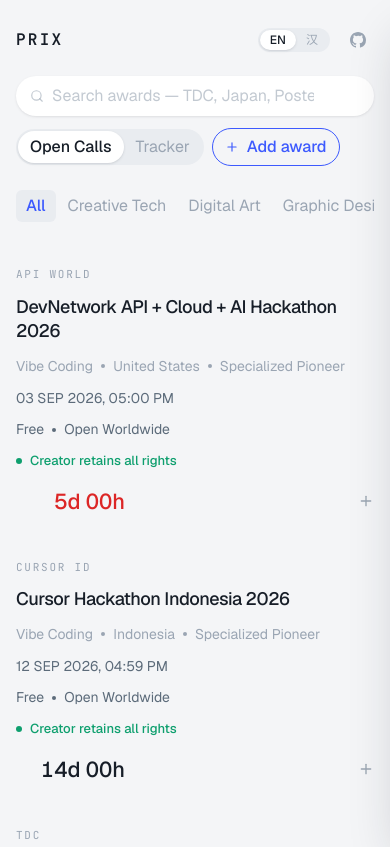
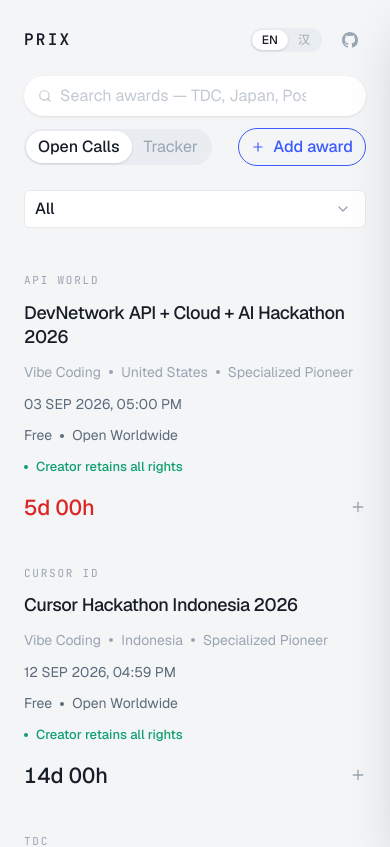
Before and after one commit to Xiling13/PRIX, a React (Vite) app: page / in a window 390 px wide. Shown: the top 847 px of the page. Built offline with nearby package versions, Linux system fonts and the light colour scheme.

Commit message:
Mobile page revision

```diff
--- a/src/components/CompetitionList.tsx
+++ b/src/components/CompetitionList.tsx
@@ -1,9 +1,11 @@
 import { useMemo } from 'react'
 import { useNow } from '../hooks/useNow'
 import { getFinalUtc, isOpen } from '../lib/dates'
+import { cn } from '../lib/cn'
 import { useMessages } from '../lib/i18n'
 import { searchCompetitions } from '../lib/search'
 import { useAllCompetitions, useAppStore } from '../store/useAppStore'
+import { pageX } from '../lib/layout'
 import { CompetitionRow } from './CompetitionRow'
 
 const LIST_GRID =
@@ -34,7 +36,7 @@
   }, [competitions, categoryFilter, searchQuery, now])
 
   return (
-    <div className="px-4 pb-8 sm:px-10 lg:px-14">
+    <div className={cn(pageX, 'pb-8')}>
       <div className={LIST_GRID}>
         {open.length === 0 && (
           <p className="py-16 text-sm text-ink-soft lg:col-span-3">
@@ -68,7 +70,7 @@
         </section>
       )}
 
-      <footer className="mt-10 flex items-center justify-between border-t border-ink/10 pt-4 text-xs text-ink-soft lg:pl-5 lg:pr-5">
+      <footer className="mt-10 flex items-center justify-between border-t border-ink-line pt-4 text-xs text-ink-soft lg:pl-5 lg:pr-5">
         <span>{m.footer.createdBy}</span>
         <span>2026</span>
       </footer>
--- a/src/components/CompetitionRow.tsx
+++ b/src/components/CompetitionRow.tsx
@@ -12,20 +12,9 @@
 import { useMessages } from '../lib/i18n'
 import { localizeCompetition } from '../lib/competitionLocale'
 import { toTitleCase } from '../lib/titleCase'
+import { MetaDot } from './MetaDot'
 import { RightsBadge } from './RightsBadge'
 import { useAppStore } from '../store/useAppStore'
-
-function MetaDot({ tone = 'muted' }: { tone?: 'muted' | 'soft' }) {
-  return (
-    <span
-      className={cn(
-        'mx-2 inline-block size-1 shrink-0 rounded-full',
-        tone === 'soft' ? 'bg-ink-soft' : 'bg-ink-muted',
-      )}
-      aria-hidden
-    />
-  )
-}
 
 export function CompetitionRow({
   competition,
@@ -77,9 +66,9 @@
 
       <p className="flex flex-wrap items-center text-sm text-ink-soft lg:col-start-1 lg:row-start-3 lg:self-end lg:pl-5">
         {meta(m.categories[competition.category])}
-        <MetaDot tone="soft" />
+        <MetaDot tone="soft" className="mx-2" />
         {meta(localized.country)}
-        <MetaDot tone="soft" />
+        <MetaDot tone="soft" className="mx-2" />
         {meta(m.tiers[competition.tier])}
       </p>
 
@@ -90,12 +79,12 @@
               competition.deadlines.timezone,
               lang,
             )
-          : `${m.nextCycle} ${next.year} ${next.quarter}`}
+          : `${meta(m.nextCycle)} ${next.year} ${next.quarter}`}
       </p>
 
       <p className="flex flex-wrap items-center text-sm leading-snug text-ink-muted lg:col-start-2 lg:row-start-2 lg:-translate-y-[1.5px] lg:self-end">
         {meta(formatFee(competition, m))}
-        <MetaDot />
+        <MetaDot className="mx-2" />
         {meta(m.eligibility[competition.eligibility])}
       </p>
 
@@ -107,7 +96,7 @@
       <div className="flex items-center justify-between gap-3 lg:col-start-3 lg:row-start-1 lg:row-span-3 lg:self-center lg:justify-end lg:pr-5">
         <p
           className={cn(
-            'min-w-[7.5ch] shrink-0 text-right text-[1.35rem] font-medium whitespace-nowrap tabular-nums',
+            'min-w-[7.5ch] shrink-0 text-left text-[1.35rem] font-medium whitespace-nowrap tabular-nums lg:text-right',
             urgent && 'text-danger',
             !open && 'text-ink-soft',
           )}
--- a/src/components/Header.tsx
+++ b/src/components/Header.tsx
@@ -3,11 +3,14 @@
 import { Plus, Search } from 'lucide-react'
 import { CATEGORY_TABS, GITHUB_REPO_URL } from '../lib/labels'
 import { cn } from '../lib/cn'
+import { pageX } from '../lib/layout'
 import { useMessages } from '../lib/i18n'
 import { useNow } from '../hooks/useNow'
 import { useAppStore } from '../store/useAppStore'
+import type { Category } from '../types/competition'
 import { Button } from './Button'
 import { GitHubIcon } from './GitHubIcon'
+import { Select } from './Select'
 import { TrackerBackupControls } from './TrackerBackupControls'
 
 function isMac() {
@@ -54,7 +57,7 @@
   }, [])
 
   return (
-    <header className="px-4 pt-6 pb-0 sm:px-10 sm:pt-7 lg:px-14">
+    <header className={cn(pageX, 'pt-6 pb-0 sm:pt-7')}>
       <div className="flex items-center justify-between gap-4">
         <div className="flex items-baseline gap-4">
           <p className="font-mono text-base font-semibold tracking-[0.14em]">
@@ -116,7 +119,7 @@
           </kbd>
         </label>
 
-        <div className="flex shrink-0 items-center gap-2">
+        <div className="flex w-full items-center justify-between gap-2 lg:w-auto lg:justify-start">
           <div className="flex rounded-full bg-muted p-0.5">
             {(
               [
@@ -147,7 +150,18 @@
       </div>
 
       <div className="mt-6 mb-6 flex items-center gap-3">
-        <nav className="flex min-w-0 flex-1 gap-0.5 overflow-x-auto [-ms-overflow-style:none] [scrollbar-width:none] [&::-webkit-scrollbar]:hidden">
+        <Select
+          className="min-w-0 flex-1 min-[480px]:hidden"
+          triggerClassName="rounded-md border border-ink-line bg-surface py-1.5 pr-9 pl-2.5 text-xs font-medium shadow-none focus:ring-2 focus:ring-primary/40"
+          value={categoryFilter}
+          options={categoryTabs.map((tab) => ({
+            value: tab.id,
+            label: m.categories[tab.id],
+          }))}
+          onChange={(id) => setCategoryFilter(id as 'all' | Category)}
+          aria-label={m.header.categoryFilter}
+        />
+        <nav className="hidden min-w-0 flex-1 gap-0.5 overflow-x-auto min-[480px]:flex [-ms-overflow-style:none] [scrollbar-width:none] [&::-webkit-scrollbar]:hidden">
           {categoryTabs.map((tab) => (
             <button
               key={tab.id}
--- /dev/null
+++ b/src/components/MetaDot.tsx
@@ -0,0 +1,31 @@
+import { cn } from '../lib/cn'
+
+const TONE_CLASS = {
+  muted: 'bg-ink-muted',
+  soft: 'bg-ink-soft',
+} as const
+
+const COLOR_CLASS = {
+  safe: 'bg-safe',
+  warn: 'bg-warn',
+  danger: 'bg-danger',
+} as const
+
+type MetaDotProps = {
+  tone?: keyof typeof TONE_CLASS
+  color?: keyof typeof COLOR_CLASS
+  className?: string
+}
+
+export function MetaDot({ tone = 'muted', color, className }: MetaDotProps) {
+  return (
+    <span
+      className={cn(
+        'inline-block size-1 shrink-0 rounded-full',
+        color ? COLOR_CLASS[color] : TONE_CLASS[tone],
+        className,
+      )}
+      aria-hidden
+    />
+  )
+}
--- a/src/components/RightsBadge.tsx
+++ b/src/components/RightsBadge.tsx
@@ -1,6 +1,7 @@
 import { cn } from '../lib/cn'
 import { useMessages } from '../lib/i18n'
 import type { RightsEthics } from '../types/competition'
+import { MetaDot } from './MetaDot'
 
 const TONE: Record<RightsEthics, string> = {
   'creator-retains-all': 'text-safe',
@@ -8,10 +9,13 @@
   'rights-grab-warning': 'text-danger',
 }
 
-const DOT: Record<RightsEthics, string> = {
-  'creator-retains-all': 'bg-safe',
-  'promotional-only': 'bg-warn',
-  'rights-grab-warning': 'bg-danger',
+const DOT_COLOR: Record<
+  RightsEthics,
+  'safe' | 'warn' | 'danger'
+> = {
+  'creator-retains-all': 'safe',
+  'promotional-only': 'warn',
+  'rights-grab-warning': 'danger',
 }
 
 export function RightsBadge({
@@ -30,7 +34,7 @@
         className,
       )}
     >
-      <span className={cn('size-1.5 rounded-full', DOT[value])} />
+      <MetaDot color={DOT_COLOR[value]} />
       {m.rights[value].title}
     </span>
   )
--- a/src/components/TrackerBoard.tsx
+++ b/src/components/TrackerBoard.tsx
@@ -3,6 +3,7 @@
 import type { TrackStatus } from '../types/competition'
 import { STATUS_COLUMNS } from '../lib/labels'
 import { cn } from '../lib/cn'
+import { pageX } from '../lib/layout'
 import { useMessages } from '../lib/i18n'
 import { searchCompetitions } from '../lib/search'
 import { useAllCompetitions, useAppStore } from '../store/useAppStore'
@@ -37,8 +38,8 @@
 
   if (tracked === 0) {
     return (
-      <div className="px-6 pb-24 sm:px-10 lg:px-14">
-        <div className="flex flex-col items-start gap-4 px-5 py-16">
+      <div className={cn(pageX, 'pb-24')}>
+        <div className="flex flex-col items-start gap-4 py-16">
           <p className="text-sm text-ink-soft">{m.tracker.empty}</p>
           <Button variant="primary" onClick={() => setView('list')}>
             {m.tracker.browse}
@@ -50,8 +51,8 @@
 
   if (filteredTracked.length === 0) {
     return (
-      <div className="px-6 pb-24 sm:px-10 lg:px-14">
-        <p className="px-5 py-16 text-sm text-ink-soft">
+      <div className={cn(pageX, 'pb-24')}>
+        <p className="py-16 text-sm text-ink-soft">
           {searchQuery.trim() ? m.tracker.noResults : m.tracker.emptyCategory}
         </p>
       </div>
@@ -59,7 +60,7 @@
   }
 
   return (
-    <div className="px-6 pt-2 pb-24 sm:px-10 lg:px-14">
+    <div className={cn(pageX, 'pt-2 pb-24')}>
       <div className="flex gap-5 overflow-x-auto pb-2">
         {STATUS_COLUMNS.map((column) => {
           const items = byStatus(column.id)
--- a/src/index.css
+++ b/src/index.css
@@ -5,6 +5,7 @@
   --color-surface: #ffffff;
   --color-muted: #e9ecf0;
   --color-ink: #171e28;
+  --color-ink-line: color-mix(in srgb, var(--color-ink) 10%, white);
   --color-ink-soft: #9aa5b3;
   --color-ink-muted: #5c6b7a;
   --color-primary: #3d5afe;
--- a/src/lib/i18n.ts
+++ b/src/lib/i18n.ts
@@ -98,6 +98,7 @@
   }
   header: {
     github: string
+    categoryFilter: string
   }
   footer: {
     createdBy: string
@@ -229,6 +230,7 @@
   },
   header: {
     github: 'GitHub repository',
+    categoryFilter: 'Category',
   },
   footer: {
     createdBy: 'Created by Xiling',
@@ -360,6 +362,7 @@
   },
   header: {
     github: 'GitHub 仓库',
+    categoryFilter: '分类',
   },
   footer: {
     createdBy: 'Created by Xiling',
--- /dev/null
+++ b/src/lib/layout.ts
@@ -0,0 +1,2 @@
+/** Shared horizontal page padding — keep all main views aligned. */
+export const pageX = 'px-6 sm:px-10 lg:px-14'
```
Also changed, not shown: src/components/SpecDrawer.tsx (+21 -26 lines).
